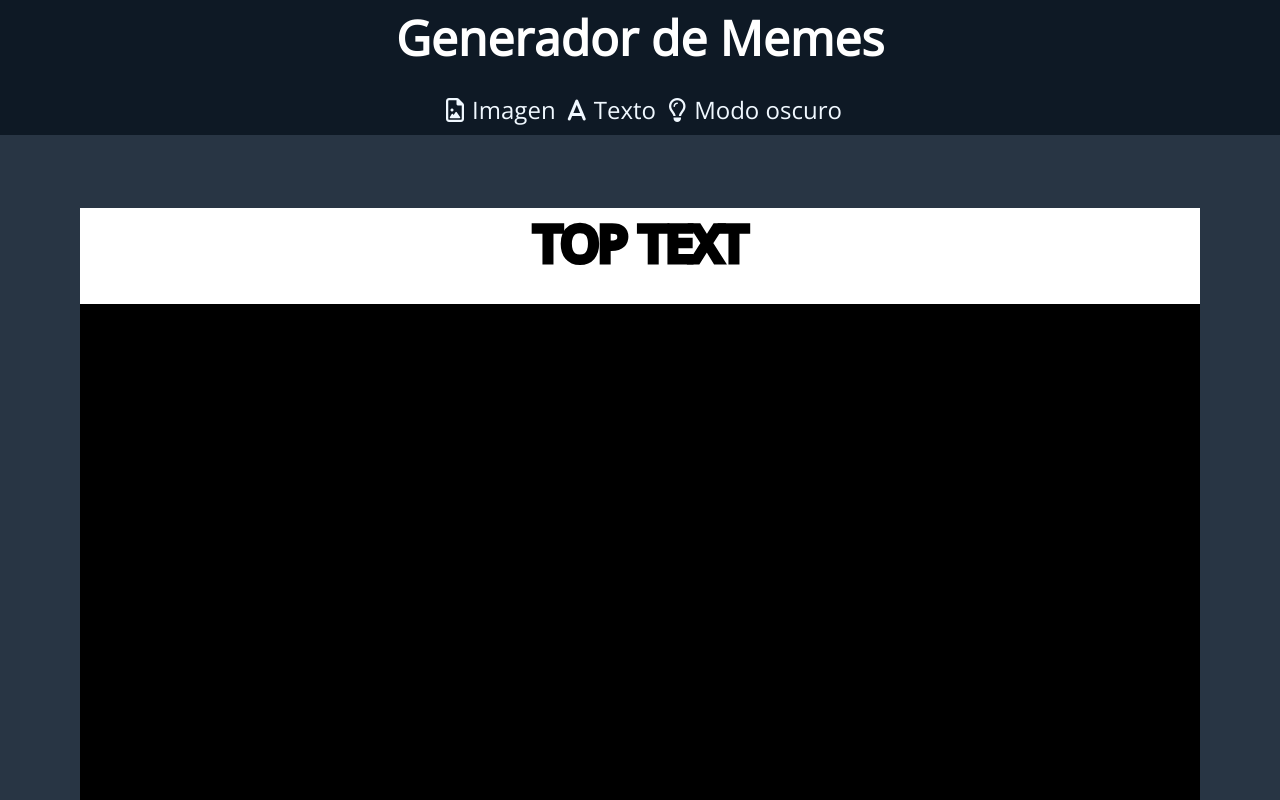
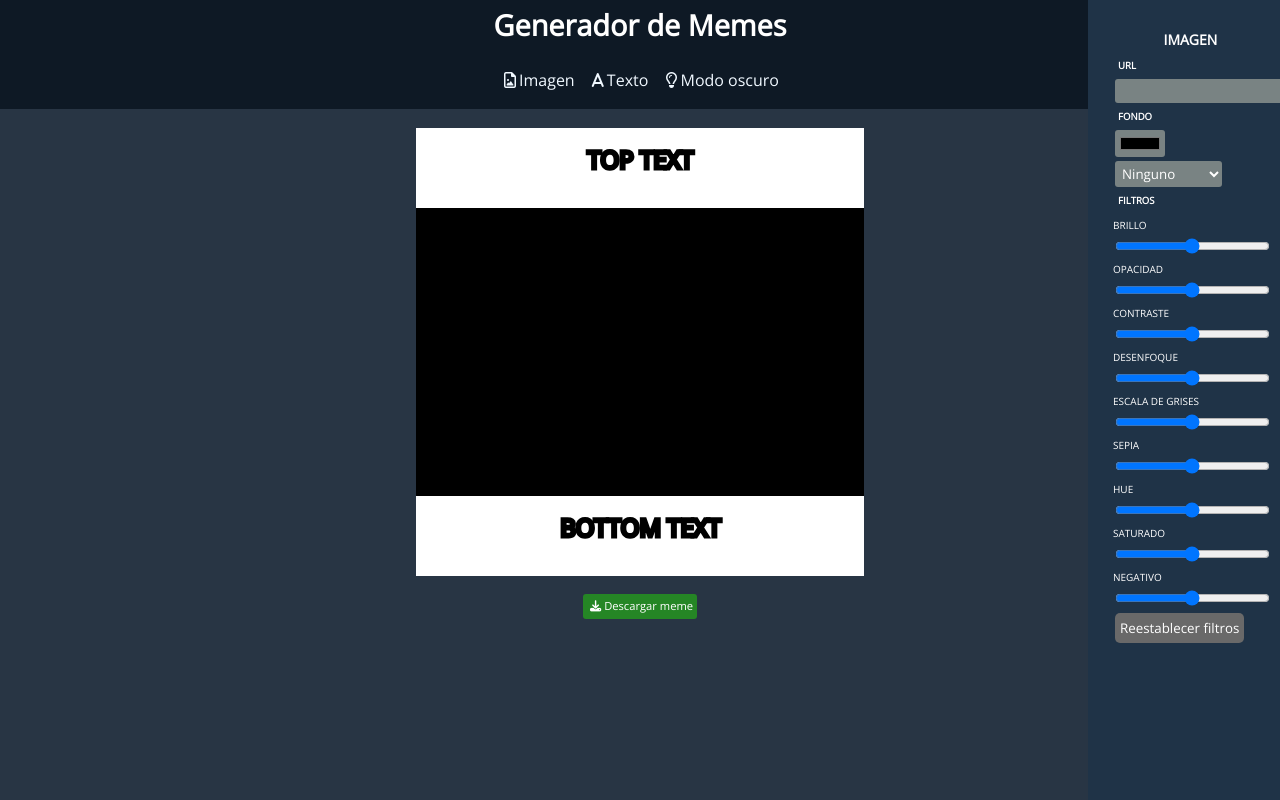
Before and after one commit to Kariboock/Generador-memes-KB, a plain HTML site: page index.html in a window 1280 px wide. Shown: the top 800 px of the page. Drawn offline with nearby package versions, Linux system fonts and the light colour scheme; files whose address does not match are found by name.

Commit message:
Finalized CSS

```diff
--- a/CSS/style.css
+++ b/CSS/style.css
@@ -22,7 +22,6 @@ body{
 
 .Title{
     width:100% ;
-    height: x;
     font-size:1.5rem ;
     background-color: rgb(14, 25, 37);
     color: #fff;
@@ -93,13 +92,13 @@ body{
 }
 
 .copy{
-    margin-top: 30%;
+    margin-top: 25%;
 }
 
 @media (min-width: 768px){
 
     .Title{
-        font-size: 2.2rem;
+        font-size: 1.8rem;
     }
 
     .Top-text,.Bottom-text{
@@ -109,35 +108,111 @@ body{
     }
 
     .Img-meme{
-        height: 25rem;
+        height: 20rem;
     }
 
     .Container-meme{
-        padding: 7rem 3rem 2rem;
+        width: 80%;
+        padding: 5rem 3rem 2rem;
+    }
+
+    .copy{
+        margin-top: 5%;
     }
 }
 
 @media (min-width: 1024px){
 
     .Title{
-        font-size: 3rem;
-    }
-
-    .checkbtn{
-        font-size: 1.5rem;
+        font-size: 1.8rem;
     }
 
     .Top-text ,.Bottom-text{
-        font-size: 3rem ;
-        height: 6rem;
-        -webkit-text-stroke: 5px;
+        font-size: 1.5rem ;
+        height: 5rem;
+        -webkit-text-stroke: 3px;
+        padding: 15px;
     }
 
     .Img-meme{
-        height: 38rem;
+        height: 18rem;
     }
 
     .Container-meme{
-        padding: 8rem 5rem 2rem;
+        width: 40%;
+        padding:3rem 2rem 1rem;
+    }
+
+    .download{
+        font-size: 0.7rem;
+        padding: 4px;
+    }
+
+    .copy{
+        display: none;
+    }
+
+    .Image-editor, .Text-editor{
+        position: fixed;
+        width: 16%;
+        height: 100vh;
+        background-color: rgb(31, 51, 71);
+        color: #fff;
+        top: 0px;
+        left:85%;
+        transition: all .3s;
+        padding: 25px;
+        text-align: start;
+    }
+
+    .Title-editor{
+        font-size: 14px;
+        text-align: center;
+        padding: 5px;
+    }
+
+    .Title-input{
+        font-size: 0.6rem;
+        padding: 5px;
+    }
+
+    .btn-ResetFilters{
+        background-color: dimgray;
+        color: #fff;
+        border-radius: 5px;
+        height: 30px;
+        padding: 5px;
+        margin-top: 5px;
+    }
+
+    input, button,select, textarea{
+        background-color: rgb(121, 131, 131);
+        border: none;
+        border-radius: 3px;
+        color: #fff;
+        padding: 3px;
+        margin: 2px;
+    }
+
+    .Filters{
+        width: 100%;
+        height: 10px;
+    }
+
+    label{
+        font-size: 10px;
+    }
+
+    .number, .Color{
+        width: 40%;
+    }
+
+    .Fuente,.Espaciado,.Interlineado{
+        width: 100%;
+    }
+
+
+    .fa-solid,.fa-regular{
+        padding: 3px;
     }
 }
--- a/index.html
+++ b/index.html
@@ -10,8 +10,9 @@
 </head>
 
 <body>
+
     <nav class="nav">
-    <h1 class="Title">Generador de Memes</h1>
+        <h1 class="Title">Generador de Memes</h1>
 
     <div class="Editors">
         <button class="checkbtn"><i class="fa-regular fa-file-image"></i>Imagen</button>
@@ -22,24 +23,24 @@
     </nav>
 
     <section class="Text-editor">
-        <h2>TEXTO</h2>
+        <h2 class="Title-editor">TEXTO</h2>
+            <div>
+                <h3 class="Title-input">SUPERIOR</h3>
+                <textarea name="" id="area" cols="20" rows="1">TOP TEXT</textarea>
+            </div>
+
+        <input type="checkbox" name="Sin texto superior" id=""><label for="Text">Sin texto superior</label>
+
         <div>
-            <h3>SUPERIOR</h3>
-            <input type="text" placeholder="TOP TEXT" id="">
+            <h3 class="Title-input">INFERIOR</h3>
+            <textarea name="" id="area" cols="20" rows="1">BOTTOM TEXT</textarea>
         </div>
 
-        <input type="checkbox" name="" id="">Sin texto superior
+        <input type="checkbox" name="Sin texto inferior" id=""><label for="Text">Sin texto inferior</label>
 
         <div>
-            <h3>INFERIOR</h3>
-            <input type="text" placeholder="BOTTOM TEXT" id="">
-        </div>
-
-        <input type="checkbox" name="Sin texto superior" id="">Sin texto inferior
-
-        <div>
-            <h3>FUENTE</h3>
-            <select name="" id="">
+            <h3 class="Title-input">FUENTE</h3>
+            <select class="Fuente" name="" id="">
                 <option value="">Arial</option>
                 <option value="">Arial Black</option>
                 <option value="">American Typewriter</option>
@@ -49,39 +50,39 @@
                 <option value="">Impact</option>
                 <option value="">Verdana</option>
                 <option value="">Times New Roman</option>
-            </select>
 
-            <input type="number" name="" id="">
+            <input class="number" type="number" name="" id="">
             <button><i class="fa-solid fa-align-left"></i></button>
             <button><i class="fa-solid fa-align-center"></i></button>
             <button><i class="fa-solid fa-align-right"></i></button>
+            </select>
 
         </div>
 
         <div>
-            <h3>COLOR</h3>
-            <input label for="" type="color" name="" id="" value="#000000">
-            <h3>FONDO</h3>
-            <input type="color" name="" id="" value="#FFFFFF">
+            <h3 class="Title-input">COLOR</h3>
+            <input class="Color" type="color" name="" id="" value="#000000">
+            <h3 class="Title-input">FONDO</h3>
+            <input class="Color" type="color" name="" id="" value="#FFFFFF">
         </div>
 
-        <input type="checkbox" name="Fondo transparente" id="">Fondo transparente
+        <input type="checkbox" name="Fondo transparente" id=""><label for="Text">Fondo transparente</label>
 
         <div>
-        <h3>CONTORNO</h3>
+        <h3 class="Title-input">CONTORNO</h3>
         <button>Ninguno</button>
         <button>Claro</button>
         <button>Oscuro</button>
         </div>
 
         <div>
-            <h3>ESPACIADO</h3>
-            <input type="number" name="" id="">
+            <h3 class="Title-input">ESPACIADO</h3>
+            <input class="Espaciado" type="number" name="" id="">
         </div>
 
         <div>
-            <h3>INTERLINEADO</h3>
-            <select name="" id="">
+            <h3 class="Title-input">INTERLINEADO</h3>
+            <select class="Interlineado" name="" id="">
                 <option value="">0.8</option>
                 <option value="">1</option>
                 <option value="">1.2</option>
@@ -93,13 +94,11 @@
 
     </section>
 
-
-
     <section class="Image-editor">
-        <h2>IMAGEN</h2>
-        <div><h3>URL</h3><input type="text" name="" id="url"></div>
-        <div><h3>FONDO</h3><input type="color" name="color" id="">
-            <select name="" id="Marcas">
+        <h2 class="Title-editor">IMAGEN</h2>
+        <div><h3 class="Title-input">URL</h3><input class="Url" type="text" name="" id="url"></div>
+        <div><h3 class="Title-input">FONDO</h3><input class="Fondo" type="color" name="color" id="" value="">
+            <select class="Clarity-Levels" name="" id="">
              <option value="">Ninguno</option>
              <option value="">Aclarar</option>
              <option value="">Oscurecer</option>
@@ -109,37 +108,37 @@
             </select>
         </div>
 
+        <div>
+            <h3 class="Title-input">FILTROS</h3>
 
-        <div class="form-group">
-            <h3>FILTROS</h3>
             <label for="Brightness">BRILLO</label>
-            <input type="range" name="" id="Brightness">
+            <input class="Filters" type="range" name="" id="Brightness">
 
             <label for="Opacity">OPACIDAD</label>
-            <input type="range" name="" id="Opacity">
+            <input class="Filters" type="range" name="" id="Opacity">
 
             <label for="Contrast">CONTRASTE</label>
-            <input type="range" name="" id="Contrast">
+            <input class="Filters" type="range" name="" id="Contrast">
 
             <label for="Blur">DESENFOQUE</label>
-            <input type="range" name="" id="Blur">
+            <input class="Filters" type="range" name="" id="Blur">
 
             <label for="Grayscale">ESCALA DE GRISES</label>
-            <input type="range" name="" id="Grayscale">
+            <input class="Filters" type="range" name="" id="Grayscale">
 
             <label for="Sepia">SEPIA</label>
-            <input type="range" name="" id="Sepia">
+            <input class="Filters" type="range" name="" id="Sepia">
 
             <label for="Hue">HUE</label>
-            <input type="range" name="" id="Hue">
+            <input class="Filters" type="range" name="" id="Hue">
 
             <label for="Saturated">SATURADO</label>
-            <input type="range" name="" id="Saturated">
+            <input class="Filters" type="range" name="" id="Saturated">
 
             <label for="Negative">NEGATIVO</label>
-            <input type="range" name="" id="Negative">
+            <input class="Filters" type="range" name="" id="Negative">
 
-            <button btn-ResetFilters>Reestablecer filtros</button>
+            <button class="btn-ResetFilters">Reestablecer filtros</button>
 
         </div>
     </section>
@@ -153,10 +152,6 @@
 
         <button class="download"><i class="fa-solid fa-download"></i>Descargar meme</button>
 
-
-
-
-
     <footer class="copy">
         <b>&copyKarinaBoock </b>
     </footer>
```
